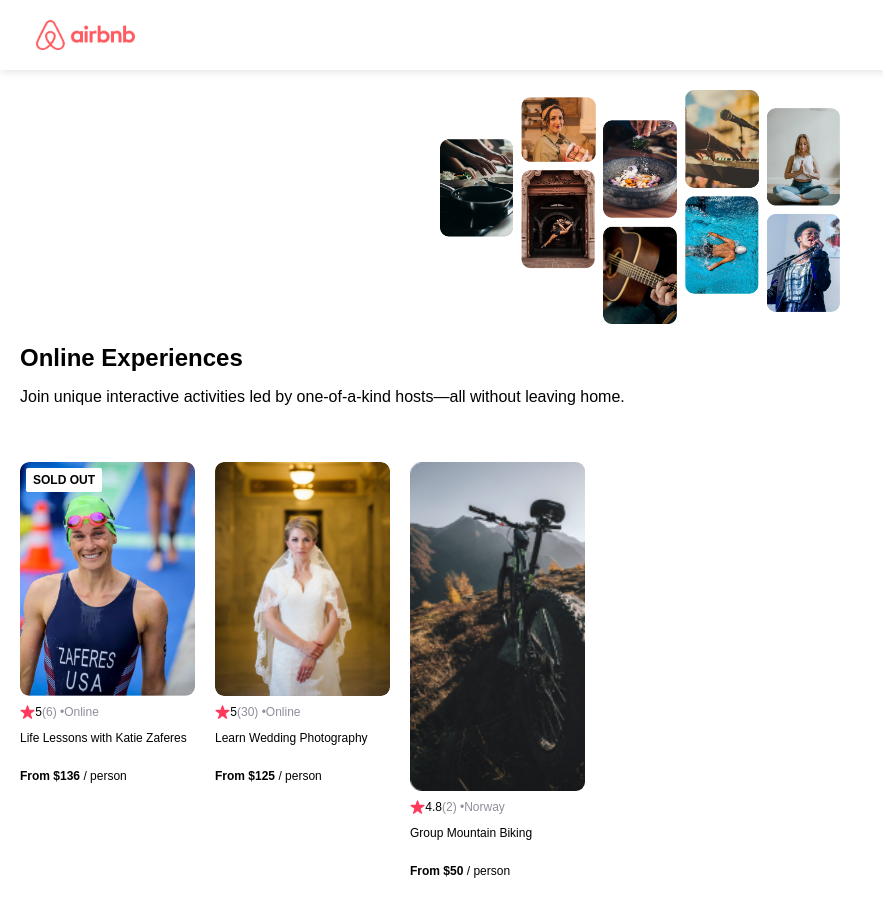
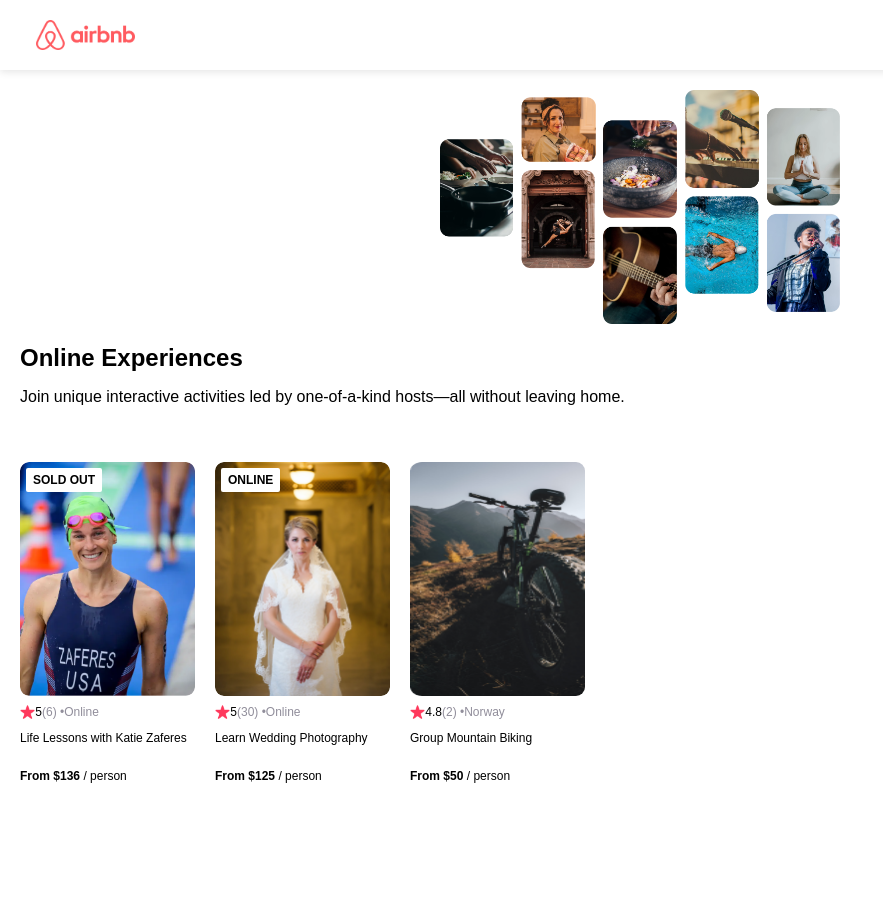
Before and after one commit to zacharyboelter/airbnb-clone, a React (Create React App) app: page / in a window 1280 px wide. Shown: the whole page, without its empty margins (0-883 px from the left). After the commit the page ends 815 px from the top, so only its background shows below. Built offline with nearby package versions, Linux system fonts and the light colour scheme; the HTML template or start-up script is replaced by a standard one.

Commit message:
conditional render for sold out or online event

```diff
--- a/src/components/Card.js
+++ b/src/components/Card.js
@@ -1,9 +1,15 @@
 import React from "react"
 
 export default function Card(props) {
+    let badgeText
+    if (props.openSpots === 0) {
+        badgeText = "SOLD OUT"
+    } else if (props.location == "Online") {
+        badgeText = "ONLINE"
+    }
     return (
         <div className="card">
-            {props.openSpots === 0 && <div className="card--badge">SOLD OUT</div>}
+            {badgeText && <div className="card--badge">{badgeText}</div>}
             <img src={`../images/${props.img}`} className="card--image" />
             <div className="card--stats">
                 <img src="../images/star.png" className="card--star" />
--- a/src/styles.css
+++ b/src/styles.css
@@ -66,7 +66,7 @@
 
 .card--image {
     width: 100%;
-    /* height: 75%; */
+    max-height: 234px;
     border-radius: 9px;
     margin-bottom: 9px;
 }
```
